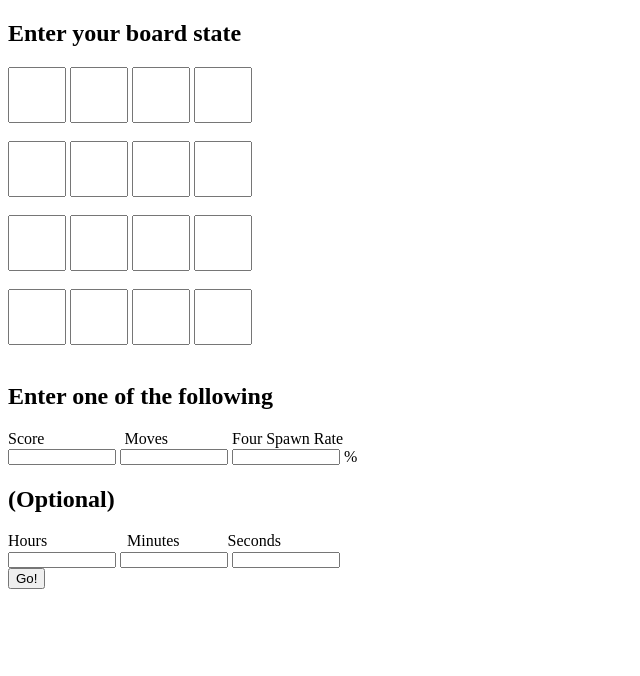
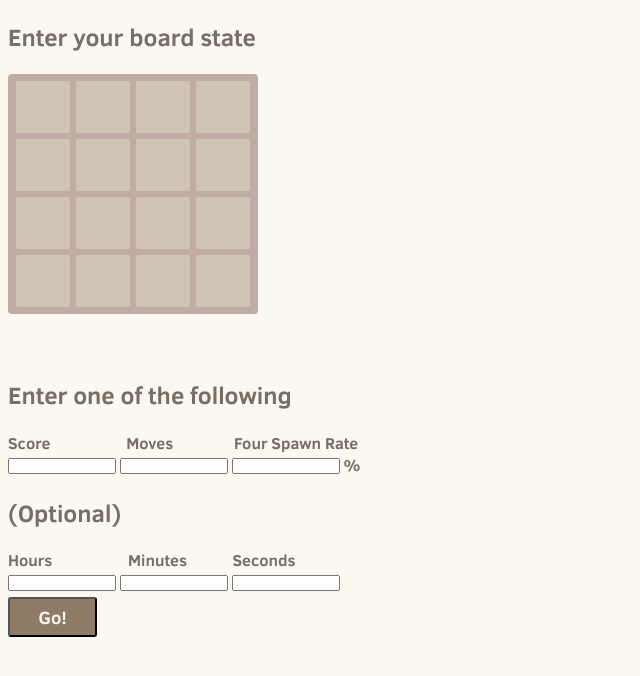
Before and after one commit to CubeyTheCube/2048-stats, a website: page index.html in a window 1280 px wide. Shown: the whole page, without its empty margins (0-640 px from the left). Drawn offline with Linux system fonts and the light colour scheme.

Commit message:
Added styling

```diff
--- a/index.html
+++ b/index.html
@@ -5,49 +5,93 @@
     <meta name="viewport" content="width=device-width">
     <title>2048 Stats</title>
     <style>
-      input {
-      width: 50px;
-      height: 50px;
+      html, body {
+        background: #faf8ef;
+        color: #776e65;
+      }
+
+      * {
+        font-family: "Clear Sans";
+      }
+
+      input.tile {
+        width: 50px;
+        height: 50px;
+        font-weight: 700;
+        text-align: center;
+        border: none;
+        color: #f9f6f2;
+        background: #d0c4b4;
+        border-radius: 2px;
+        position: fixed;
       }
       .scoreInput {
-      width: 100px;
-      height: 10px;
+        width: 100px;
+        height: 10px;
+      }
+      .container {
+        line-height: 57px;
+        background: #c0aca4;
+        width: 230px;
+        height: 230px;
+        padding-left: 8px;
+        padding-right: 12px;
+        padding-top: 6px;
+        padding-bottom: 4px;
+        border-radius: 4px;
+        z-index: -1;
+      }
+
+      button {
+        background: #8f7a66;
+        width: 89px;
+        height: 40px;
+        border-radius: 3px;
+        margin-top: 4px;
+        color: #f9f6f2;
+        font-size: 18px;
+      }
+
+      @font-face {
+        font-family: "Clear Sans";
+        src: url("ClearSans-Bold.woff") format("woff");
+        font-weight: 700;
+        font-style: normal;
       }
     </style>
   </head>
   <body>
     <h2>Enter your board state</h2>
-    <input id = "0"></input>
-    <input id = "1"></input>
-    <input id = "2"></input>
-    <input id = "3"></input>
+    <div class="container">
+    <input id = "0" class="tile"></input>
+    <input id = "1" class="tile"></input>
+    <input id = "2" class="tile"></input>
+    <input id = "3" class="tile"></input>
     </br>
+    <input id = "4" class="tile"></input>
+    <input id = "5" class="tile"></input>
+    <input id = "6" class="tile"></input>
+    <input id = "7" class="tile"></input>
     </br>
-    <input id = "4"></input>
-    <input id = "5"></input>
-    <input id = "6"></input>
-    <input id = "7"></input>
+    <input id = "8" class="tile"></input>
+    <input id = "9" class="tile"></input>
+    <input id = "10" class="tile"></input>
+    <input id = "11" class="tile"></input>
     </br>
-    </br>
-    <input id = "8"></input>
-    <input id = "9"></input>
-    <input id = "10"></input>
-    <input id = "11"></input>
-    </br>
-    </br>
-    <input id = "12"></input>
-    <input id = "13"></input>
-    <input id = "14"></input>
-    <input id = "15"></input>
+    <input id = "12" class="tile"></input>
+    <input id = "13" class="tile"></input>
+    <input id = "14" class="tile"></input>
+    <input id = "15" class="tile"></input>
+    </div>
     </br>
     </br>
     </div>
     <h2>Enter one of the following</h2>
     Score     Moves    Four Spawn Rate
     <br>
-    <input id = "score" class = "scoreInput"> </input>
-    <input id = "moves" class = "scoreInput"> </input>
-    <input id = "fours" class = "scoreInput"> </input>%
+    <input id = "score" class = "scoreInput score"> </input>
+    <input id = "moves" class = "scoreInput score"> </input>
+    <input id = "fours" class = "scoreInput score"> </input>%
     <br>
     <h2>(Optional)</h2>
     Hours     Minutes   Seconds
@@ -59,6 +103,57 @@
     <button onclick="calc()">Go!</button>
     <p id = "output"></p>
     <script>
+      const COLORS = ['eee4da', 'ede0c8', 'f2b179', 'f59563', 'f67c5f', 'f65e3b', 'edcf72', 'edcc61', 'edc850', 'edc53f', 'edc22e', '9e29cf', '611980', '3a0f4c', '3c3a32'];
+
+      function getFontSize(tile) {
+        return (
+          tile < 128   ? 55
+        : tile < 1024  ? 45
+        : tile < 16384 ? 35
+        : tile < 32768 ? 30
+        :                25
+        );
+      }
+
+      window.addEventListener('load', () => {
+        document.querySelectorAll('input').forEach((input) => {
+          input.dataset.y = input.style.top;
+          input.style.top = `${parseInt(input.dataset.y, 10) - window.scrollY}px`;
+        });
+      });
+
+      window.addEventListener('scroll', () => {
+        document.querySelectorAll('input').forEach((input) => {
+          input.style.top = `${parseInt(input.dataset.y, 10) - window.scrollY}px`;
+        });
+      });
+
+      document.querySelectorAll('input.tile').forEach((input) => {
+        input.style.top = `${81 + Math.floor(input.id / 4) * 58}px`;
+        input.style.left = `${16 + (input.id % 4) * 60}px`;
+        input.addEventListener('input', (e) => {
+          const value = parseInt(e.target.value, 10);
+
+          e.target.style.fontSize = `${getFontSize(value) / 2.14}px`;
+          e.target.style.background = `#${COLORS[Math.min(COLORS.length - 1, Math.floor(Math.log2(value)) - 1)]}`;
+
+          if (value < 8) {
+            e.target.style.color = '#776e65';
+          } else {
+            e.target.style.color = '#f9f6f2'
+          }
+
+          if(value != value) e.target.style.background = '#d0c4b4';
+        });
+      });
+
+      let lastChanged;
+      document.querySelectorAll('.scoreInput.score').forEach((input) => {
+        input.addEventListener('input', (e) => {
+          lastChanged = e.target.id;
+        });
+      });
+
       function erf(z) {
         const t = 1.0 / (1.0 + 0.5 * Math.abs(z));
         const ans = 1 - t * Math.exp(-z * z - 1.26551223
@@ -90,6 +185,7 @@
       }
       const $ = (x) => document.getElementById(x);
 
+
       function n(input) {
        	return $(input.toString()).value;
       }
@@ -113,9 +209,9 @@
           total4 += board[i] ? Math.floor(parseInt(board[i]) / 4) : 0;
        	}
        	let score;
-       	if (n('score') != '') {
+       	if (lastChanged === 'score') {
        		score = n('score');
-       	} else if (n('moves') != '') {
+       	} else if (lastChanged === 'moves') {
        		score = -2 * total + max + 4 * (m('moves') + 2);
        	} else {
        		score = (-2 * total * m('fours') / 100 + max * m('fours') / 100 + max) / (m('fours') / 100 + 1);
--- /dev/null
+++ b/package.json
@@ -0,0 +1,5 @@
+{
+  "dependencies": {
+    "express": "^4.17.1"
+  }
+}
```
Also changed, not shown: ClearSans-Bold.woff (added), 1 other file.
